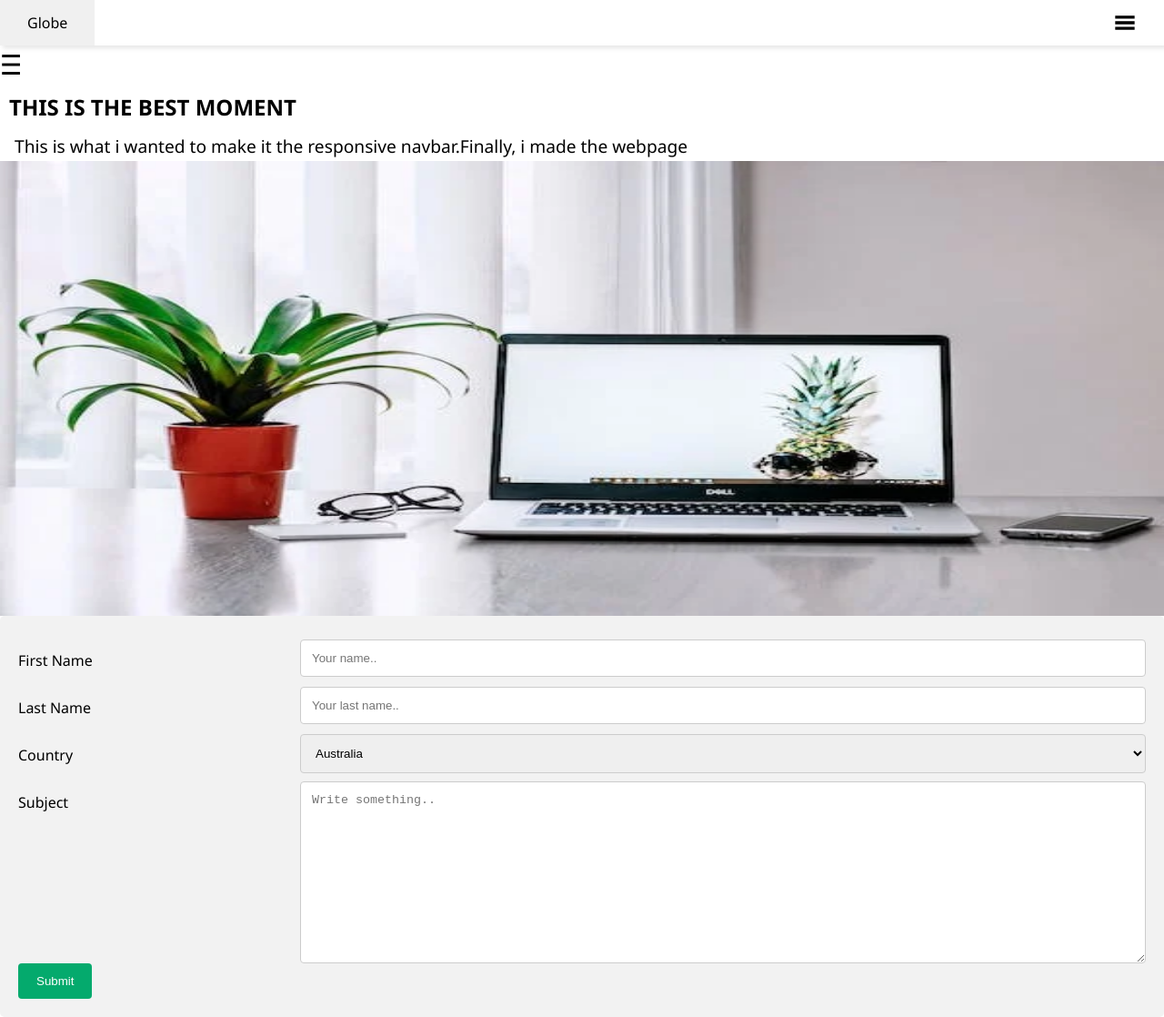
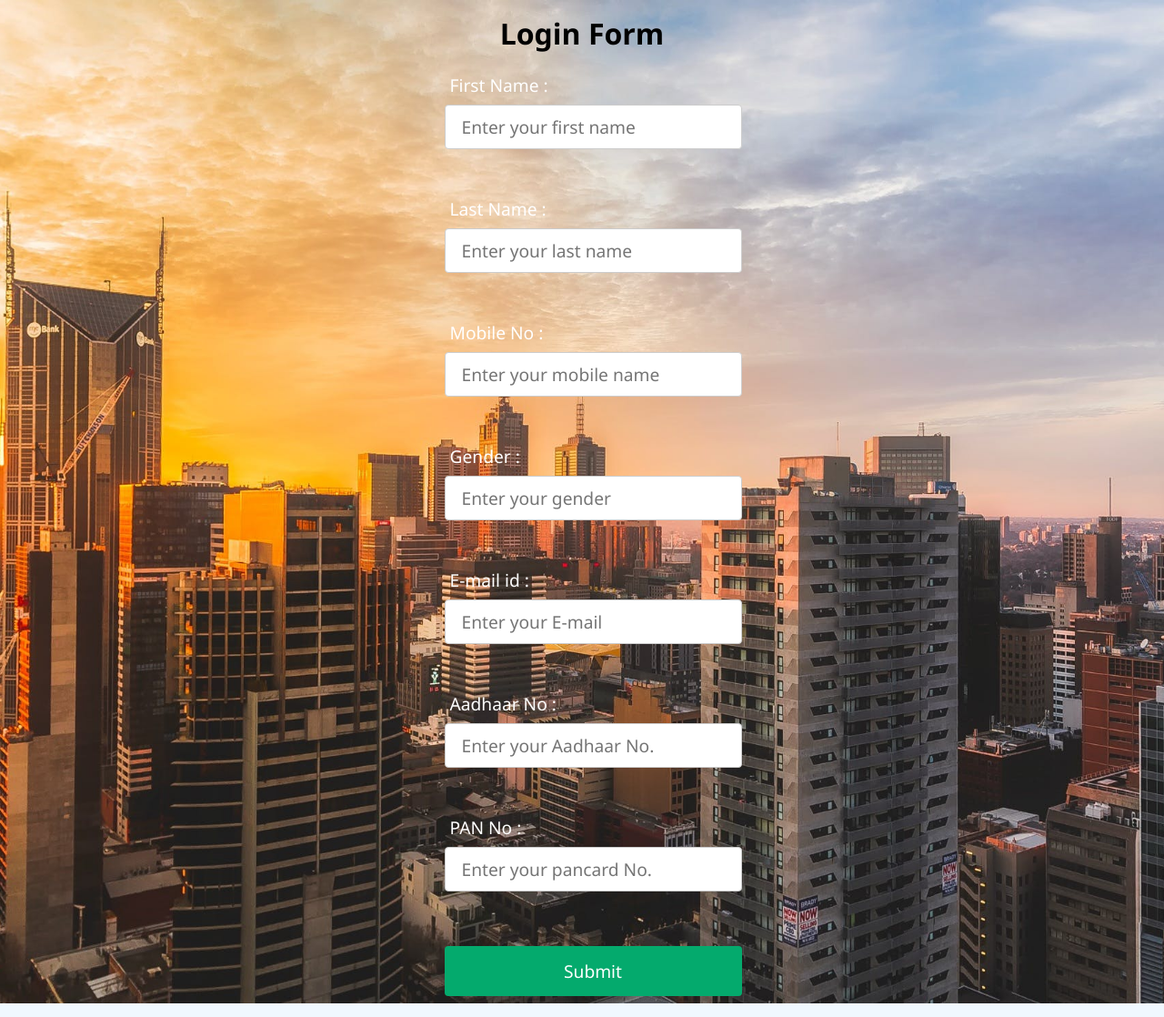
Before and after one commit to raju10harry/harrypotter-website, a plain HTML site: page index.html in a window 1280 px wide. Shown: the whole page at 91% size. Drawn offline with Linux system fonts and the light colour scheme.

Commit message:
Add files via upload

```diff
--- a/index.html
+++ b/index.html
@@ -2,114 +2,36 @@
 <head>
     <meta charset="UTF-8">
     <meta name="viewport" content="width=device-width, initial-scale=1.0">
-    <title>my webpage</title>
+    <title>my new webpage</title>
     <link rel="stylesheet" href="style.css">
 </head>
 <body>
-    <nav id="myHeader">
-        <ul class="sidebar">
-            <li onclick="hideSidebar()"><a href="#"><svg xmlns="http://www.w3.org/2000/svg" height="24" viewBox="0 -960 960 960" width="24"><path d="m256-168-88-88 224-224-224-224 88-88 224 224 224-224 88 88-224 224 224 224-88 88-224-224-224 224Z"/></svg></a></li>
-            <li><a href="#">Home</a></li>
-            <li><a href="#">Support</a></li>
-            <li><a href="#">About</a></li>
-            <li><a href="#">Services</a></li>
-        </ul>
 
-        <ul>
-            <li><a href="#">Globe</a></li>
-            <li class="hideOnMobile"><a href="#">Home</a></li>
-            <li class="hideOnMobile"><a href="#">Support</a></li>
-            <li class="hideOnMobile"><a href="#">About</a></li>
-            <li class="hideOnMobile"><a href="#">Services</a></li>
-            <li class="menu-button" onclick=showSidebar()><a href="#"><svg xmlns="http://www.w3.org/2000/svg" height="26" viewBox="0 -960 960 960" width="26"><path d="M86-191v-126h788v126H86Zm0-226v-126h788v126H86Zm0-226v-126h788v126H86Z"/></svg></a></li>
-        </ul>
-    </nav>
+    <h1>Login Form</h1><br>
+    <div class="form-container">
+    <form action="/action_page.php">
+        <label for="fname">First Name :</label>
+        <input type="text" id="fname" name="fname" placeholder="Enter your first name"><br><br>
 
-    <div class="aside" id="myAsidenav">
-        <a href=javascript:void(0) class="closebtn" style="font-size: 20px;"
-        onclick="closeNav()">&times;</a>
-        <a class="active" style="background-color: #f0f0f0;" href="#">Home</a>
-        <a href="#">About</a>
-        <a href="#">Services</a>
-        <a href="#">Support</a>
+        <label for="lname">Last Name :</label>
+        <input type="text" id="lname" name="lname" placeholder="Enter your last name"><br><br>
+
+        <label for="mnumber">Mobile No :</label>
+        <input type="text" id="mnumber" name="mnumber" placeholder="Enter your mobile name"><br><br>
+
+        <label for="gender">Gender :</label>
+        <input type="text" id="gender" name="gender" placeholder="Enter your gender"><br><br>
+
+        <label for="email">E-mail id :</label>
+        <input type="text" id="email" name="email" placeholder="Enter your E-mail"><br><br>
+
+        <label for="aadhaar">Aadhaar No :</label>
+        <input type="text" id="aadhaar" name="aadhaar" placeholder="Enter your Aadhaar No."><br><br>
+
+        <label for="pan">PAN No :</label>
+        <input type="text" id="pan" name="pan" placeholder="Enter your pancard No."><br><br>
+    <input type="submit" id="submit">
+    </form>
     </div>
-
-    <span style="font-size: 30px;cursor: pointer"
-    onclick="openNav()">&#9776;
-    </span>
-
-    <h1>THIS IS THE BEST MOMENT</h1>
-    <p>This is what i wanted to make it the responsive navbar.Finally, i made the webpage</p>
-
-     <div class="image">
-    <img src="Laptop image.webp">
-    </div>
-
-  <div class="container">
-    <form action="/action_page.php">
-      <div class="row">
-        <div class="col-25">
-          <label for="fname">First Name</label>
-        </div>
-        <div class="col-75">
-          <input type="text" id="fname" name="firstname" placeholder="Your name..">
-        </div>
-      </div>
-      <div class="row">
-        <div class="col-25">
-          <label for="lname">Last Name</label>
-        </div>
-        <div class="col-75">
-          <input type="text" id="lname" name="lastname" placeholder="Your last name..">
-        </div>
-      </div>
-      <div class="row">
-        <div class="col-25">
-          <label for="country">Country</label>
-        </div>
-        <div class="col-75">
-          <select id="country" name="country">
-            <option value="australia">Australia</option>
-            <option value="canada">Canada</option>
-            <option value="usa">USA</option>
-          </select>
-        </div>
-      </div>
-      <div class="row">
-        <div class="col-25">
-          <label for="subject">Subject</label>
-        </div>
-        <div class="col-75">
-          <textarea id="subject" name="subject" placeholder="Write something.." style="height:200px"></textarea>
-        </div>
-      </div>
-      <div class="row">
-        <input type="submit" value="Submit">
-      </div>
-    </form>
-  </div>
-
-
-    <script>
-        function showSidebar(){
-            const sidebar = document.querySelector('.sidebar')
-            sidebar.style.display = 'flex'
-        }
-        function hideSidebar(){
-            const sidebar = document.querySelector('.sidebar')
-            sidebar.style.display = 'none'
-        }
-
-    </script>
-
-
-<script>
-    function openNav(){
-        document.getElementById('myAsidenav').style.width="250px";
-    }
-    function closeNav(){
-        document.getElementById('myAsidenav').style.width="0";
-    }
-</script>
 </body>
 </html>
--- a/style.css
+++ b/style.css
@@ -1,194 +1,72 @@
 *{
-    margin:0;
+    margin: 0;
     padding:0;
+    font-family:'Segoe UI', Tahoma, Geneva, Verdana, sans-serif;
+    box-sizing: border-box;
 }
 body{
-    min-height: 100vh;
-    font-family: 'Segoe UI', Tahoma, Geneva, Verdana, sans-serif;
-}
-nav{
-    background-color: white;
-    box-shadow: 3px 3px 5px rgba(0,0,0,0.1);
-}
-nav ul{
-    width: 100%;
-    list-style: none;
-    display: flex;
-    justify-content: flex-end;
-    align-items: center;
-}
-nav li{
-    height: 50px;
-}
-nav a{
-     height: 100%;
-     text-decoration: none;
-     padding:0 30px;
-     display: flex;
-     align-items: center;
-     color:black;
-}
-nav a:hover{
-    background-color: #f0f0f0;
-}
-nav li:first-child{
-    margin-right:auto;
-}
-.sidebar{
-    position:fixed;
-    top:0;
-    right:0;
-    width:250px;
-    height:100vh;
-    z-index: 999;
-    box-shadow: -10px 0 10px rgba(0,0,0,0.1);
-    background-color: rgba(255, 255, 255, 0);
-    backdrop-filter: blur(10px);
-    display: none;
-    flex-direction: column;
-    align-items: flex-start;
-    justify-content: flex-start;
-}
-.sidebar li{
-    width:100%;
-}
-.sidebar a{
-    width:100%;
-}
-.menu-button{
-    display: none;
-}
-.aside{
-    position: fixed;
-    width:0;
-    height:100%;
-    font-family: 'Segoe UI', Tahoma, Geneva, Verdana, sans-serif;
-    background-color: white;
-    overflow: hidden;
-    transition:0.5s;
+    background-color: #f0f8ff;
+    background-image: url('building image.jpg');
+    background-position: center;
+    background-size: cover;
+    background-repeat: no-repeat;
 
 }
-.aside a{
+
+input[type=text]{
+    width: 100%;
+    padding: 10px 18px;
+    margin: 8px 0;
+    font-size: 1.2rem;
     display: block;
-    text-decoration: none;
-    padding:8px;
-    color:black;
-    font-size: 1.2rem;
-    text-align: center;
-}
-.aside a:hover{
-    background-color: #f0f0f0;
-}
-.aside .closebtn{
-    position:absolute;
-
-}
-h1{
-    padding:10px;
-    font-size: 1.5rem;
-}
-p{
-    padding:3px;
-    font-size: 1.2rem;
-    margin-left: 13px;
-}
-.image{
-    width:100%;
-    height: 500px;
-    overflow-x:auto;
-    overflow-y: auto;
-}
-.image img{
-    width:100%;
-    height: 500px;
-}
-#myHeader{
-    position: sticky;
-    top:0;
-    right:0;
-    width:100%;
-}
-/* This is the form page section */
-*{
+    border: 1px solid #ccc;
+    border-radius: 4px;
     box-sizing: border-box;
+    margin-left: 12px;
   }
 
-input[type=text], select, textarea {
-  width: 100%;
-  padding: 12px;
-  border: 1px solid #ccc;
-  border-radius: 4px;
-  resize: vertical;
-}
-
-label {
-  padding: 12px 12px 12px 0;
-  display: inline-block;
+input[type=text]:hover{
+    background-color:lightgray;
 }
 
   input[type=submit] {
+    width: 100%;
     background-color: #04AA6D;
     color: white;
-  padding: 12px 20px;
+    font-size: 1.2rem;
+    padding: 14px 20px;
+    margin: 8px 0;
     border: none;
     border-radius: 4px;
     cursor: pointer;
-  float: center;
+    margin-left: 12px;
   }
 
   input[type=submit]:hover {
     background-color: #45a049;
+
   }
+  label{
+    margin-left: 18px;
+    font-size: 1.2rem;
+    color:white;
 
-.container {
-  border-radius: 5px;
-  background-color: #f2f2f2;
-  padding: 20px;
+
   }
+  h1{
+    text-align: center;
+    margin-top: 15px;
+  }
+  .form-container {
+    display: flex;
+    justify-content: center;
+    margin:0 80px;
+    min-height: 100vh;
 
-.col-25 {
-  float: left;
-  width: 25%;
-  margin-top: 6px;
+
   }
-
-.col-75 {
-  float: left;
-  width: 75%;
-  margin-top: 6px;
-}
-
-/* Clear floats after the columns */
-.row:after {
-  content: "";
-  display: table;
-  clear: both;
-}
-
-/* Responsive layout - when the screen is less than 600px wide, make the two columns stack on top of each other instead of next to each other */
-@media screen and (max-width: 600px) {
-  .col-25, .col-75, input[type=submit] {
-    width: 100%;
-    margin-top: 0;
+  @media screen and (max-width=1280px){
+    body{
+        background-color: #add8e6;
     }
   }
-
-
-
-
-
-
-
-@media(max-width:1280px){
-    .hideOnMobile{
-        display: none;
-    }
-    .menu-button{
-        display: block;
-    }
-}
-@media(max-width:400px){
-    .sidebar{
-        width:100%;
-    }
-}
```
Also changed, not shown: building image.jpg (added). Lines whose indentation alone changed are shown as unchanged.
